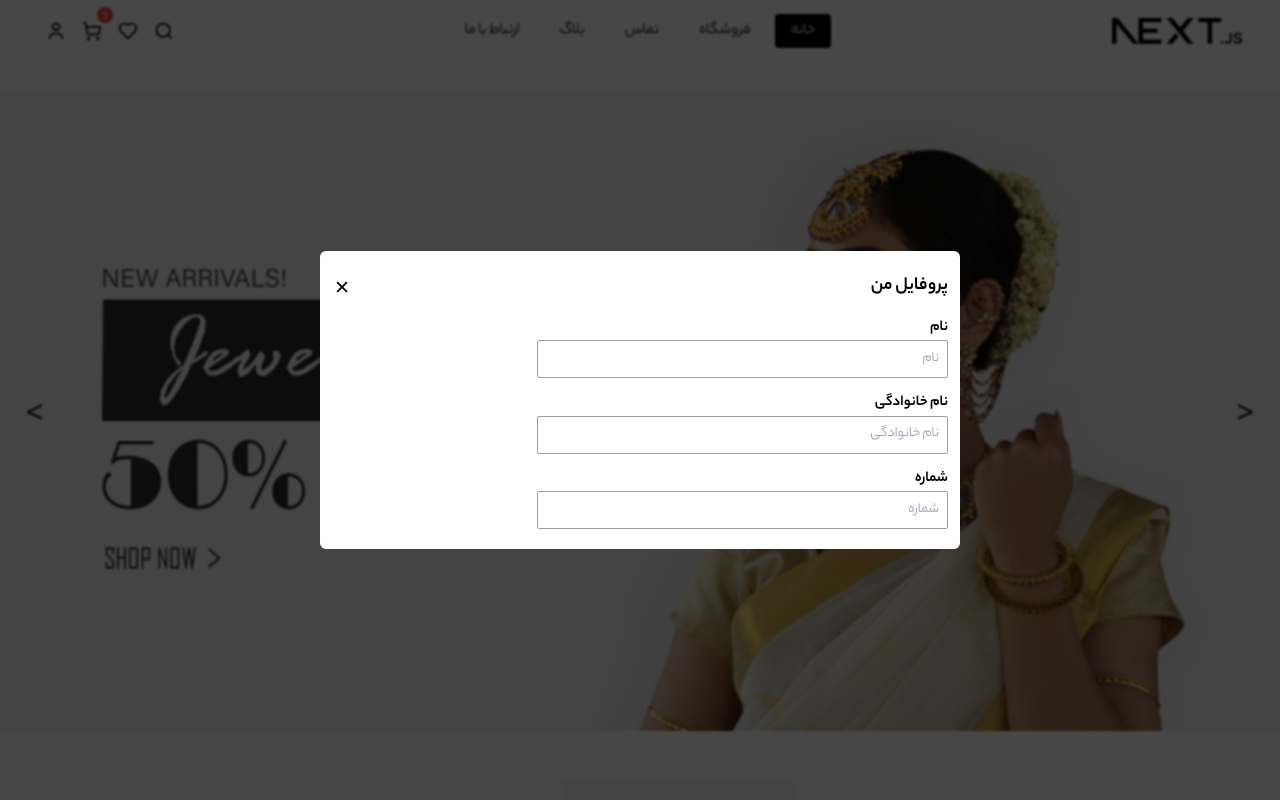
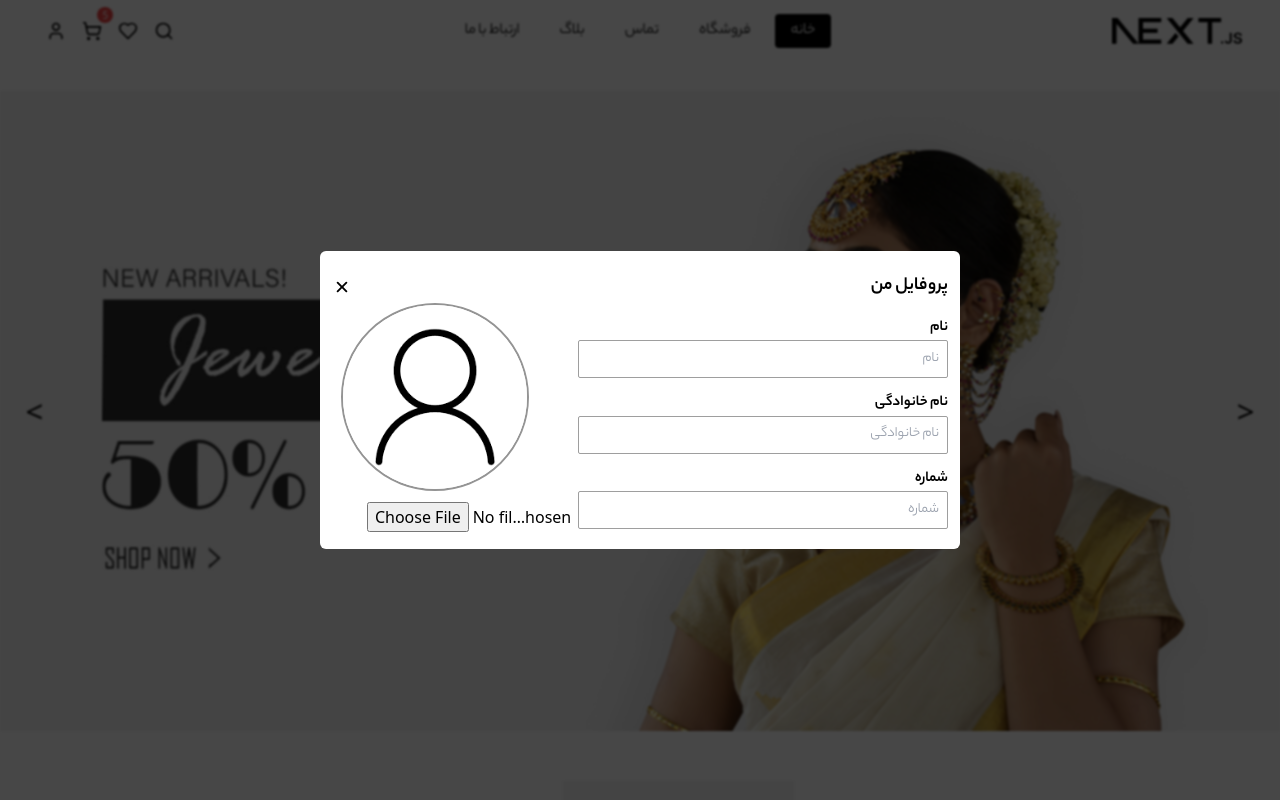
Before and after one commit to alizamanian79/Ecommerce, a Next.js app in the folder client/: page / in a window 1280 px wide. Shown: the top 800 px of the page. Built offline with nearby package versions, Linux system fonts and the light colour scheme.

Commit message:
Image created

```diff
--- a/client/src/components/ModalComponents/ProfileComponents/Form.tsx
+++ b/client/src/components/ModalComponents/ProfileComponents/Form.tsx
@@ -21,11 +21,11 @@ const MyForm: React.FC<MyFormProps> = ({ labels }) => {
 
   return (
     <div
-      className={`w-2/3 h-auto flex justify-end flex-col `}
+      className={`w-2/3 h-auto flex justify-center flex-col `}
       style={{ direction: `rtl` }}
     >
       {Object.keys(formData).map((key) => (
-        <div key={key} className="w-100 h-[auto] flex flex-wrap mt-3">
+        <div key={key} className="w-90 h-[auto] flex flex-wrap mt-3">
           <label className="w-100 text-[17px] font-[yekanBakhtBold]">
             {formData[key as keyof typeof formData].label}
           </label>
--- a/client/src/components/ModalComponents/ProfileComponents/ImageComponent.tsx
+++ b/client/src/components/ModalComponents/ProfileComponents/ImageComponent.tsx
@@ -1,37 +1,57 @@
-import React, { useState } from "react";
+import React, { useState, useEffect } from "react";
+import Image from "next/image";
+import LoadBuffer from "@/components/GlobalComponents/Buffer/LoadBuffer/LoadBuffer";
+import defaultImage from "./base64";
 
-import Image from "next/image";
 function ImageComponent() {
-  const [imageUrl, setImageUrl] = useState<string | null>(null);
+  const [imageSrc, setImageSrc] = useState<null | any>(null);
 
-  const handleImageUpload = (e: React.ChangeEvent<HTMLInputElement>) => {
-    if (e.target.files) {
-      const file = e.target.files[0];
-      const imageUrl = URL.createObjectURL(file);
-      setImageUrl(imageUrl);
+  const handleImageChange = (e: React.ChangeEvent<HTMLInputElement>) => {
+    const file = e.target.files?.[0];
+    if (file) {
+      const reader = new FileReader();
+      reader.onload = () => {
+        const base64 = reader.result as string;
+        setImageSrc(base64);
+      };
+      reader.readAsDataURL(file);
     }
   };
+
+  useEffect(() => {
+    console.log(imageSrc);
+  }, [imageSrc]);
+
   return (
-    <div className={`w-1/3 h-auto relative`}>
-      {imageUrl && (
-        <div>
-          <Image
-            src={imageUrl}
-            width={200}
-            height={200}
-            className="rounded-[100%]"
-            alt=""
-          />
-        </div>
-      )}
+    <div className="w-1/3 h-auto relative flex justify-center">
+      <div>
+        <Image
+          src={imageSrc == null ? defaultImage : imageSrc}
+          width={0}
+          height={0}
+          className="w-[188px] h-[188px] object-cover rounded-[100%] border-[2px] border-[#949494] hover:cursor-pointer"
+          alt=""
+        />
+      </div>
+
+    {imageSrc !=null ? <>
+    <p  className={`z-0 w-100 h-[100%]
+    opacity-1 absolute top-[88%]
+    font-[yekanBakht]
+    left-[11%]`}>برای تغییر عکس  روی عکس کیلیک کنید</p>
+    </>:
+    <>
       <input
-        className="z-0 w-100 h-[100%] opacity-0 absolute top-0"
-        placeholder=""
+        className="z-0 w-100 h-[100%] opacity-1 absolute top-[88%] left-[17%]"
+        placeholder="e"
         type="file"
         id="imageUpload"
         accept="image/*"
-        onChange={handleImageUpload}
+        onChange={handleImageChange}
       />
+    </>
+    }
+
     </div>
   );
 }
--- a/client/src/components/Shop/Card/Card.tsx
+++ b/client/src/components/Shop/Card/Card.tsx
@@ -5,7 +5,7 @@ import { FaShareNodes } from "react-icons/fa6";
 import { useRouter } from "next/router";
 
 import aks from "../../../../public/productCategories/beautyCollection.png";
-import LoadBuffer from "@/components/GlobalComponents/Buffer/LoadBuffer";
+import LoadBuffer from "@/components/GlobalComponents/Buffer/LoadBuffer/LoadBuffer";
 import { title } from "process";
 
 interface CARDIF {
```
Also changed, not shown: client/src/components/GlobalComponents/Buffer/LoadBuffer/LoadBuffer.ts (renamed from client/src/components/GlobalComponents/Buffer/LoadBuffer.ts, +1 -1 lines), client/src/components/GlobalComponents/Buffer/LoadBuffer/help.md (renamed from client/src/components/GlobalComponents/Buffer/help.md, +5 -3 lines), client/src/components/ModalComponents/ProfileComponents/base64.ts (added, +3 -0 lines), client/src/components/ProductPage/ImageComponent/ImageComponent.tsx (+9 -20 lines).
